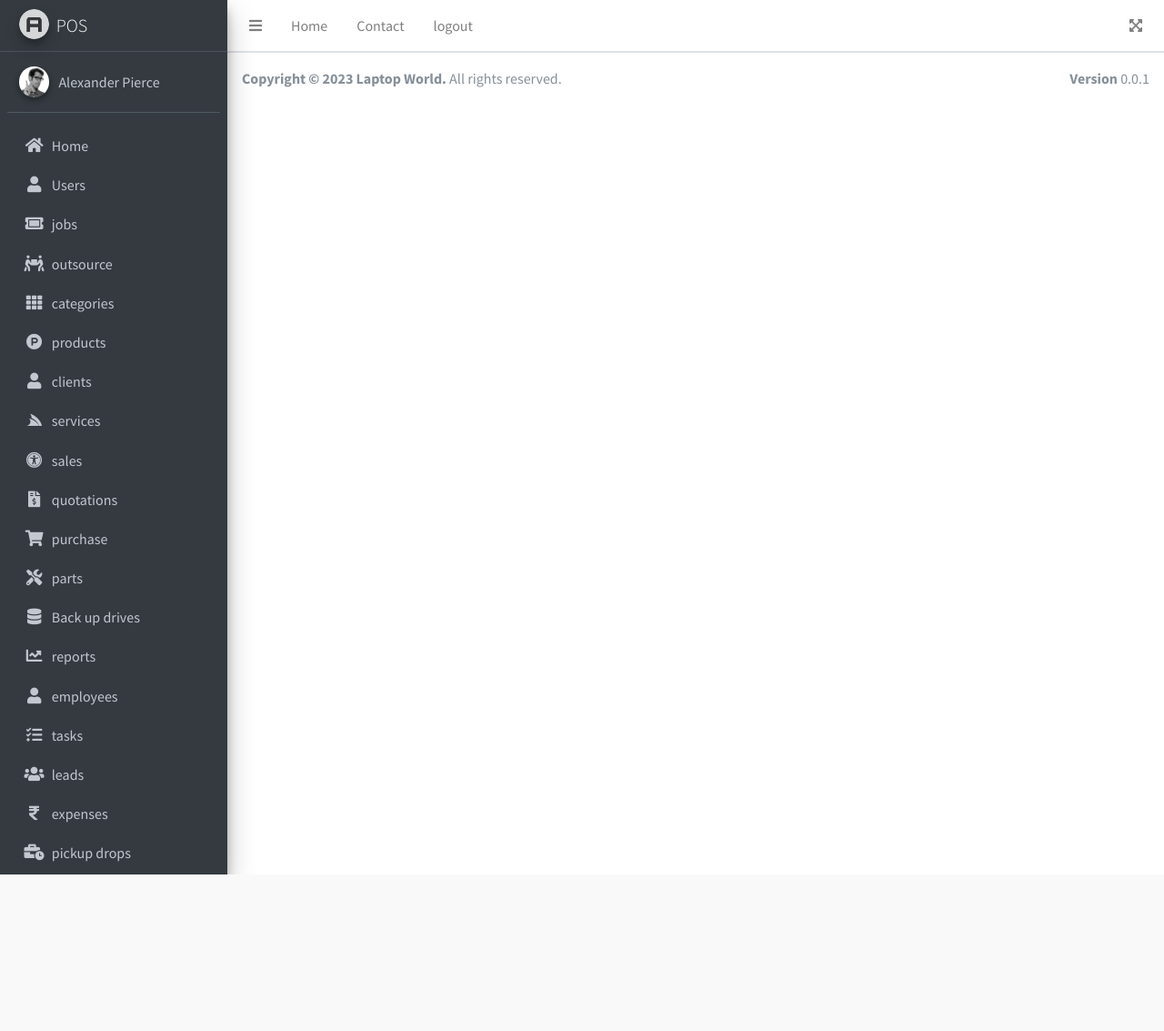
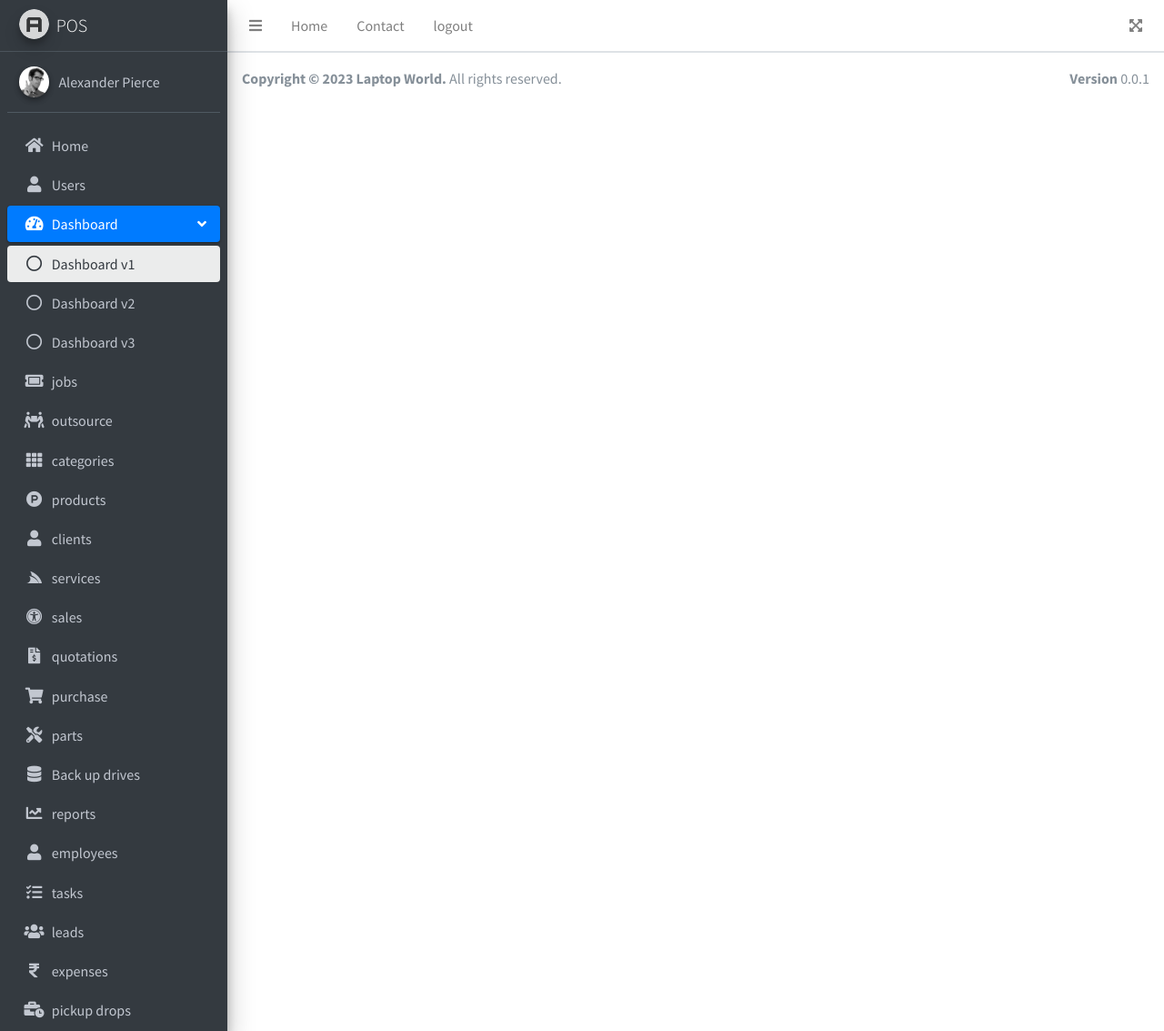
Before and after one commit to Mr-Kumar-Abhishek/computer-repair-POS, a PHP site: page / in a window 1280 px wide. Shown: the whole page at 91% size. Before the commit the page ends 961 px from the top, so only its background shows below. Run offline with PHP 8.4, Linux system fonts and the light colour scheme; some libraries are stand-ins or nearby versions.

Commit message:
include dashboard style

```diff
--- a/views/modules/menu.php
+++ b/views/modules/menu.php
@@ -40,6 +40,35 @@
                         </p>
                 </a>
                </li>
+               <li class="nav-item menu-open">
+            <a href="#" class="nav-link active">
+              <i class="nav-icon fas fa-tachometer-alt"></i>
+              <p>
+                Dashboard
+                <i class="right fas fa-angle-left"></i>
+              </p>
+            </a>
+            <ul class="nav nav-treeview">
+              <li class="nav-item">
+                <a href="./index.html" class="nav-link active">
+                  <i class="far fa-circle nav-icon"></i>
+                  <p>Dashboard v1</p>
+                </a>
+              </li>
+              <li class="nav-item">
+                <a href="./index2.html" class="nav-link">
+                  <i class="far fa-circle nav-icon"></i>
+                  <p>Dashboard v2</p>
+                </a>
+              </li>
+              <li class="nav-item">
+                <a href="./index3.html" class="nav-link">
+                  <i class="far fa-circle nav-icon"></i>
+                  <p>Dashboard v3</p>
+                </a>
+              </li>
+            </ul>
+          </li>
                <li class="nav-item">
                 <a href="#" class="nav-link">
                     <i class="nav-icon fas fa-ticket-alt"></i>
```
